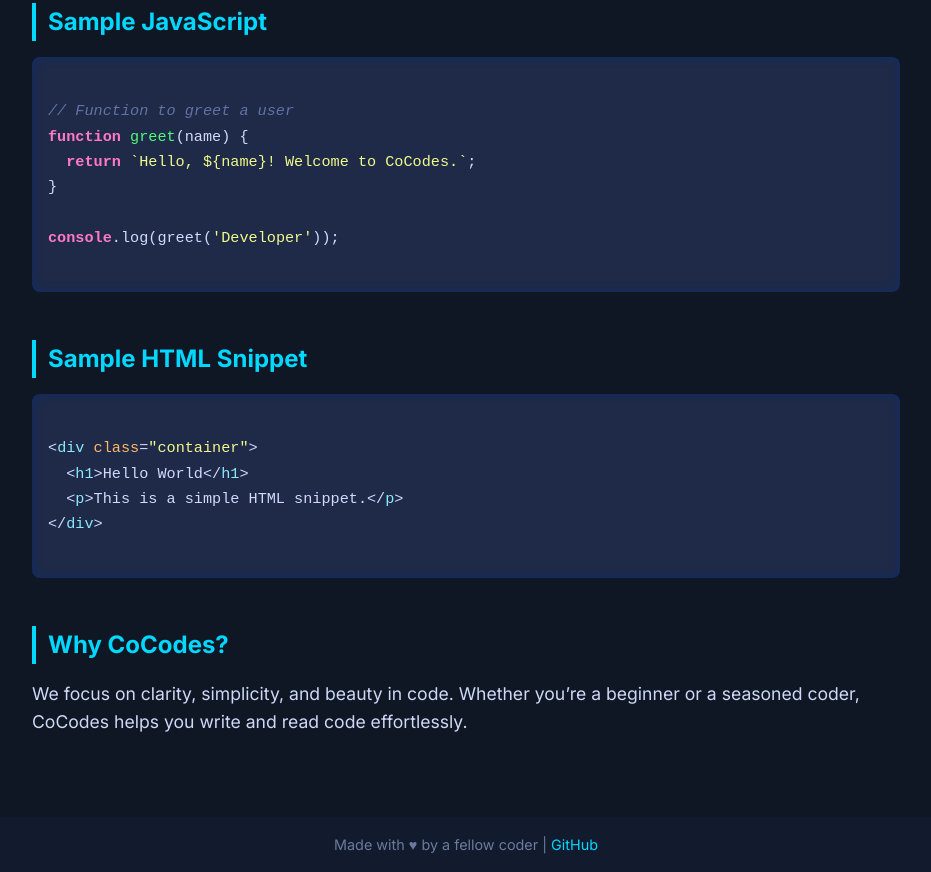
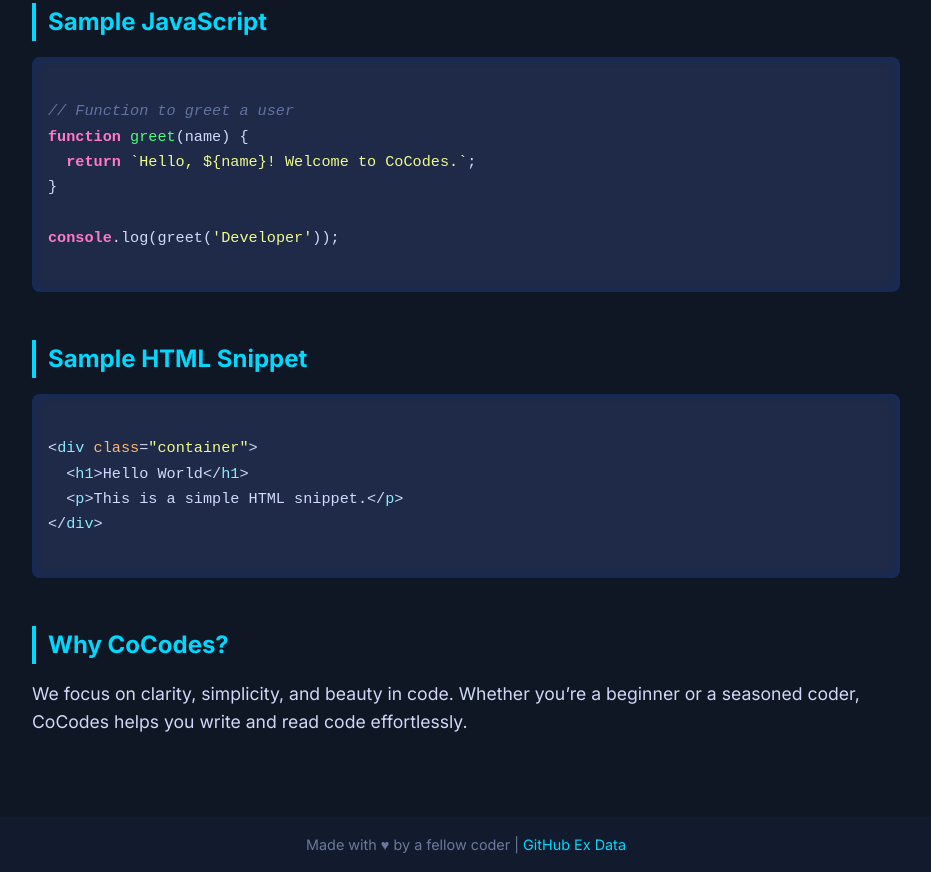
Before and after one commit to Cocodes76/cocodes76.github.io, a plain HTML site: page index.html in a window 1280 px wide. Shown: the part 282-1154 px from the top of the page, without its empty margins (174-1105 px from the left). Drawn offline with Linux system fonts and the light colour scheme.

Commit message:
Update index.html

```diff
--- a/index.html
+++ b/index.html
@@ -143,6 +143,7 @@
 
 <footer>
   Made with ♥ by a fellow coder | <a href="https://github.com/cocodes765" target="_blank" rel="noopener">GitHub</a>
+  <a href="ex.html">Ex Data</a>
 </footer>
 
 </body>
```
